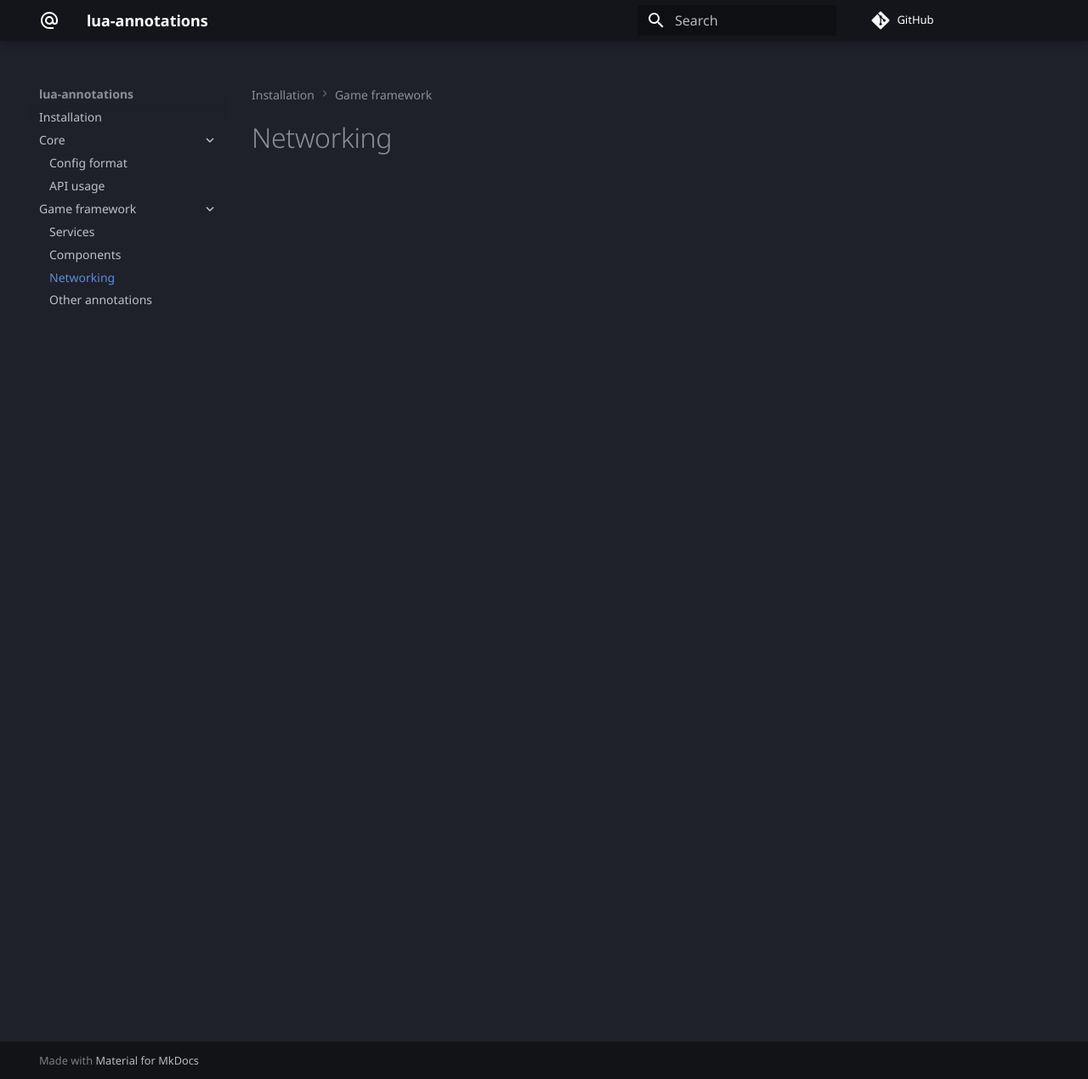
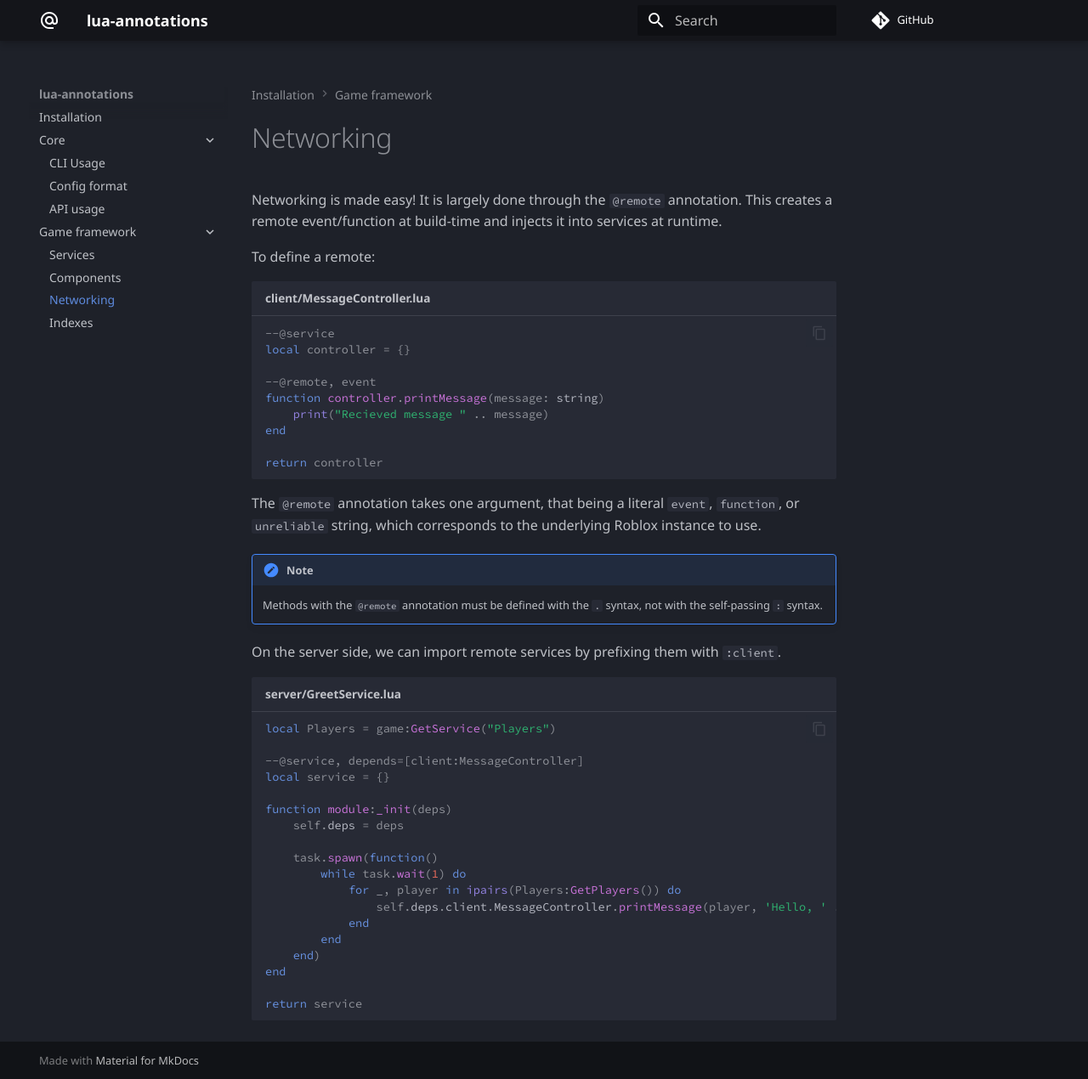
Before and after one commit to pigxity-games/lua-annotations, an MkDocs documentation site: the page built from docs/docs/game framework/3networking.md, in a window 1280 px wide and 1270 px high. Shown: the whole window at 85% size. Built offline with MkDocs 1.6.1 and Material for MkDocs 9.7.7, drawn with Linux system fonts in a browser that asks for light colours; comment, search, counter and statistics services are not loaded.

Commit message:
update docs

````diff
--- a/docs/docs/game framework/3networking.md
+++ b/docs/docs/game framework/3networking.md
@@ -1 +1,46 @@
 # Networking
+Networking is made easy! It is largely done through the `@remote` annotation. This creates a remote event/function at build-time and injects it into services at runtime.
+
+To define a remote:
+```lua title="client/MessageController.lua"
+--@service
+local controller = {}
+
+--@remote, event
+function controller.printMessage(message: string)
+	print("Recieved message " .. message)
+end
+
+return controller
+```
+
+The `@remote` annotation takes one argument, that being a literal `event`, `function`, or `unreliable` string, which corresponds to the underlying Roblox instance to use.
+
+
+!!! note
+    Methods with the `@remote` annotation must be defined with the `.` syntax, not with the self-passing `:` syntax.
+
+
+On the server side, we can import remote services by prefixing them with `:client`.
+
+
+```lua title="server/GreetService.lua"
+local Players = game:GetService("Players")
+
+--@service, depends=[client:MessageController]
+local service = {}
+
+function module:_init(deps)
+	self.deps = deps
+
+	task.spawn(function()
+        while task.wait(1) do
+            for _, player in ipairs(Players:GetPlayers()) do
+                self.deps.client.MessageController.printMessage(player, 'Hello, ' .. player.Name)
+            end
+        end
+    end)
+end
+
+return service
+```
--- a/docs/docs/game framework/4annotations.md
+++ /dev/null
@@ -1 +0,0 @@
-# Other annotations
````
Also changed, not shown: docs/docs/core/0usage.md (added, +14 -0 lines), docs/docs/core/1config.md (+18 -6 lines), docs/docs/game framework/2components.md (+38 -1 lines), docs/docs/game framework/4indexes.md (added, +37 -0 lines), docs/docs/index.md (+35 -5 lines), 1 other file.
